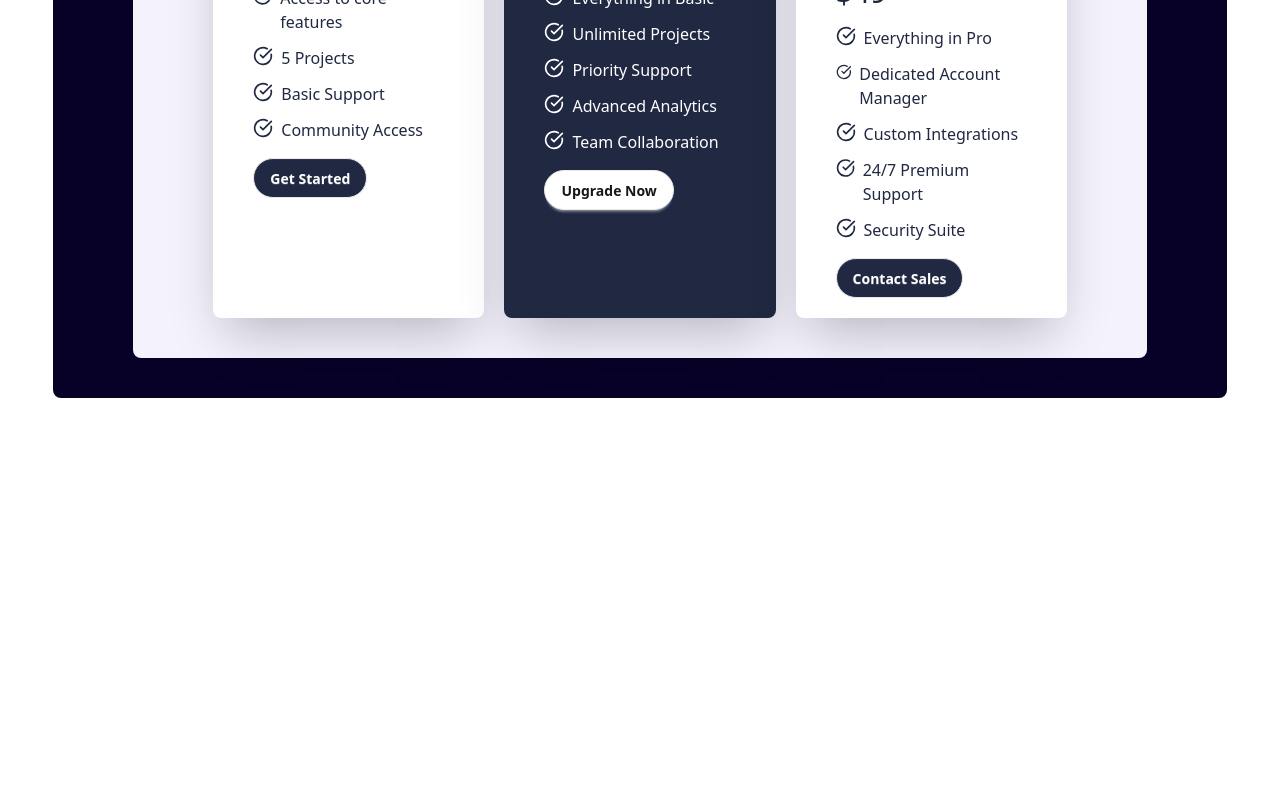
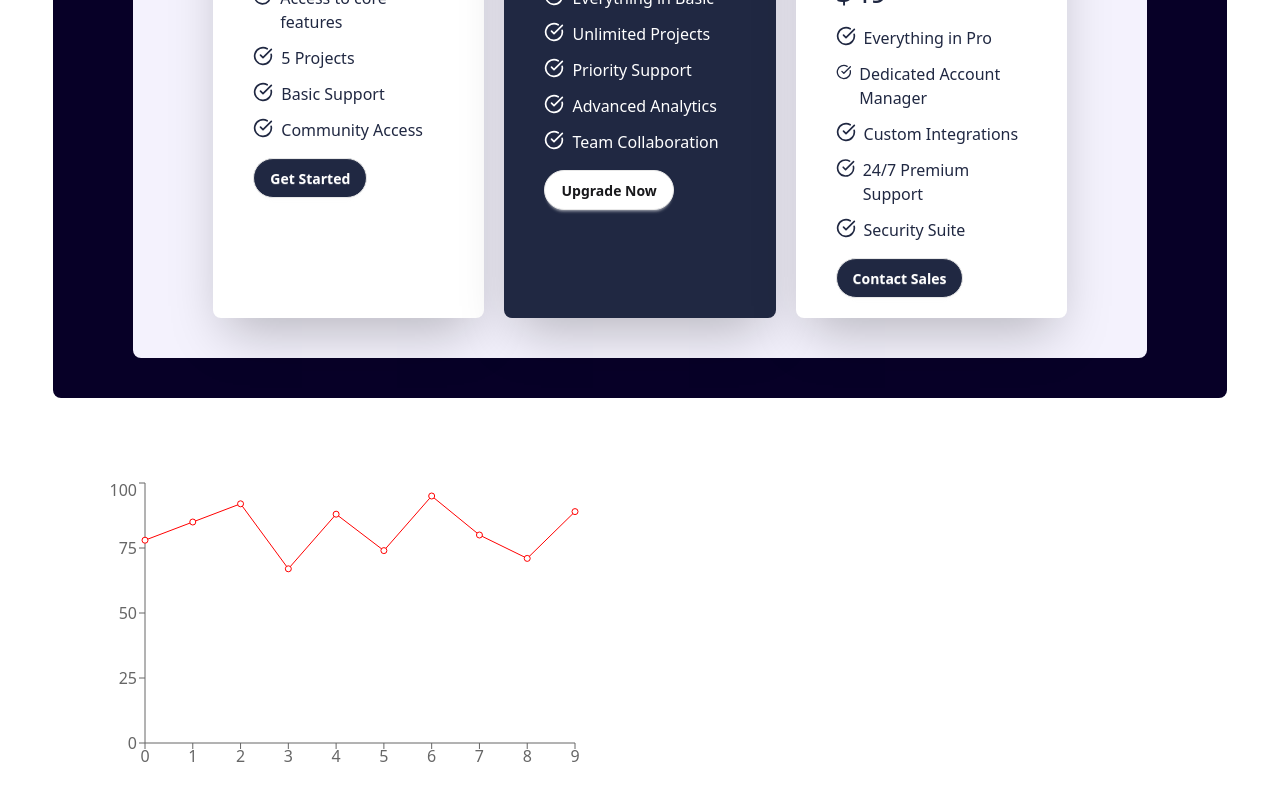
Before and after one commit to itsprodip/something-in-react, a React (Vite) app: page / in a window 1280 px wide. Shown: the part 310-1110 px from the top of the page. Before the commit the page ends 800 px from the top, so only its background shows below. Built offline with nearby package versions, Linux system fonts and the light colour scheme.

Commit message:
data charts added

```diff
--- a/package.json
+++ b/package.json
@@ -15,6 +15,7 @@
     "lucide-react": "^0.554.0",
     "react": "^19.2.0",
     "react-dom": "^19.2.0",
+    "recharts": "^3.5.0",
     "tailwindcss": "^4.1.17"
   },
   "devDependencies": {
--- a/src/App.jsx
+++ b/src/App.jsx
@@ -2,6 +2,7 @@ import React, { Suspense } from "react";
 import Navbar from "./Components/Navbar";
 import CusNav from "./Components/CusNav";
 import PricingCards from "./Components/PricingCards";
+import ResultCharts from "./Components/ResultCharts";
 
 const App = () => {
   const pricingData= fetch('pricingData.json') .then(res=>res.json());
@@ -12,6 +13,7 @@ const App = () => {
       <Suspense fallback={<span className="loading loading-spinner loading-lg"></span>}>
         <PricingCards pricingData={pricingData}></PricingCards>
       </Suspense>
+      <ResultCharts></ResultCharts>
     </div>
   );
 };
--- /dev/null
+++ b/src/Components/ResultCharts.jsx
@@ -0,0 +1,95 @@
+import React from 'react';
+import { Line, LineChart, XAxis, YAxis } from 'recharts';
+ const result = [
+   {
+     id: 1,
+     name: "Rahim",
+     bangla: 78,
+     english: 82,
+     math: 75,
+   },
+   {
+     id: 2,
+     name: "Karim",
+     bangla: 85,
+     english: 74,
+     math: 80,
+   },
+   {
+     id: 3,
+     name: "Afsana",
+     bangla: 92,
+     english: 88,
+     math: 95,
+   },
+   {
+     id: 4,
+     name: "Hasan",
+     bangla: 67,
+     english: 70,
+     math: 72,
+   },
+   {
+     id: 5,
+     name: "Mitu",
+     bangla: 88,
+     english: 90,
+     math: 84,
+   },
+   {
+     id: 6,
+     name: "Salma",
+     bangla: 74,
+     english: 68,
+     math: 70,
+   },
+   {
+     id: 7,
+     name: "Rafi",
+     bangla: 95,
+     english: 91,
+     math: 89,
+   },
+   {
+     id: 8,
+     name: "Jannat",
+     bangla: 80,
+     english: 77,
+     math: 73,
+   },
+   {
+     id: 9,
+     name: "Siam",
+     bangla: 71,
+     english: 75,
+     math: 69,
+   },
+   {
+     id: 10,
+     name: "Nadia",
+     bangla: 89,
+     english: 84,
+     math: 90,
+   },
+ ];
+
+const ResultCharts = () => {
+
+    return (
+        <div>
+            <LineChart className='m-20' width={500} height={300} data={result}>
+
+            <Line dataKey={"bangla"} stroke='red'>
+
+                <XAxis datakey={"name"}></XAxis>
+                <YAxis dataKey={"bangla"}></YAxis>
+            </Line>
+
+
+            </LineChart>
+        </div>
+    );
+};
+
+
+export default ResultCharts;
```
Also changed, not shown: 1 other file (tests, documents, lock files or other folders).
